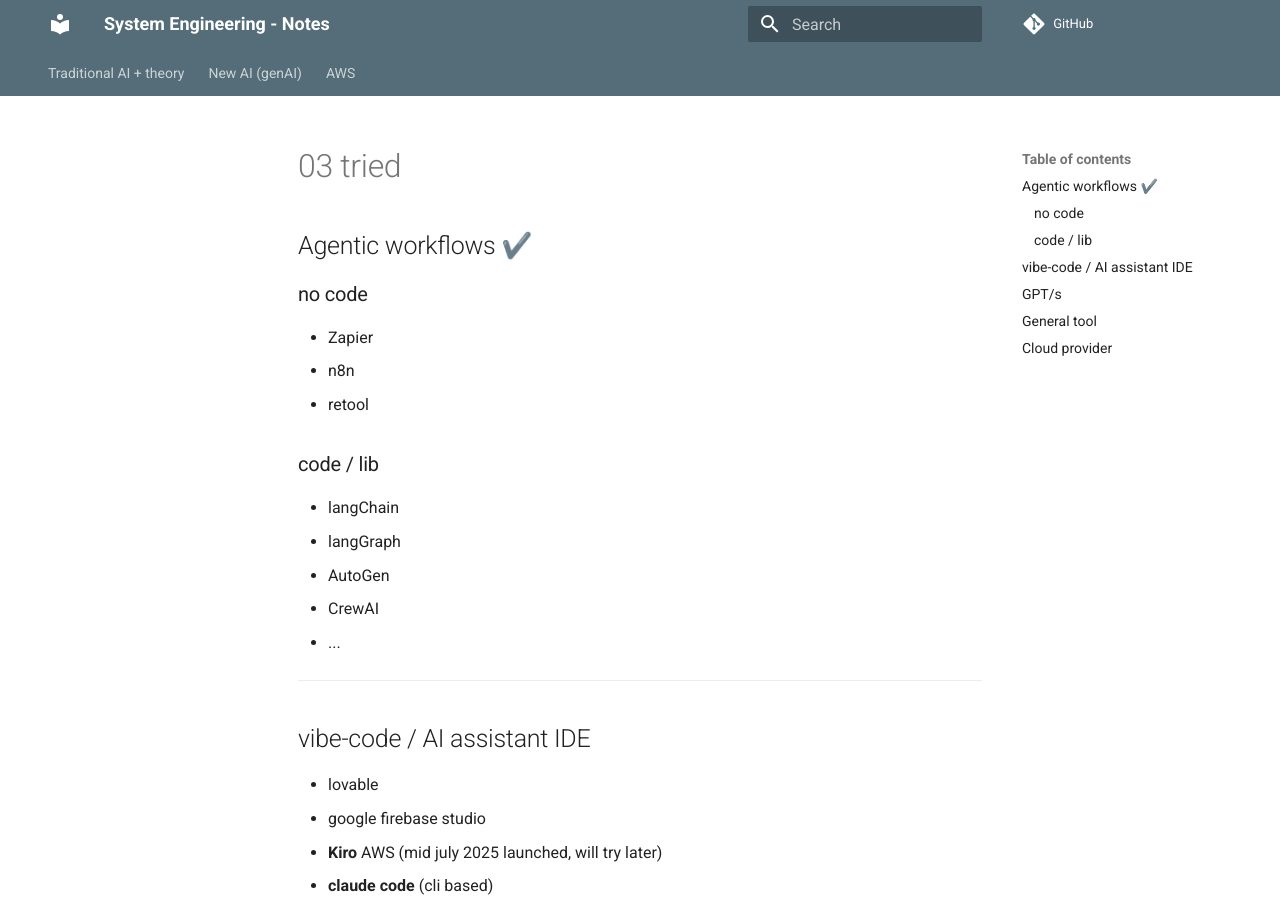
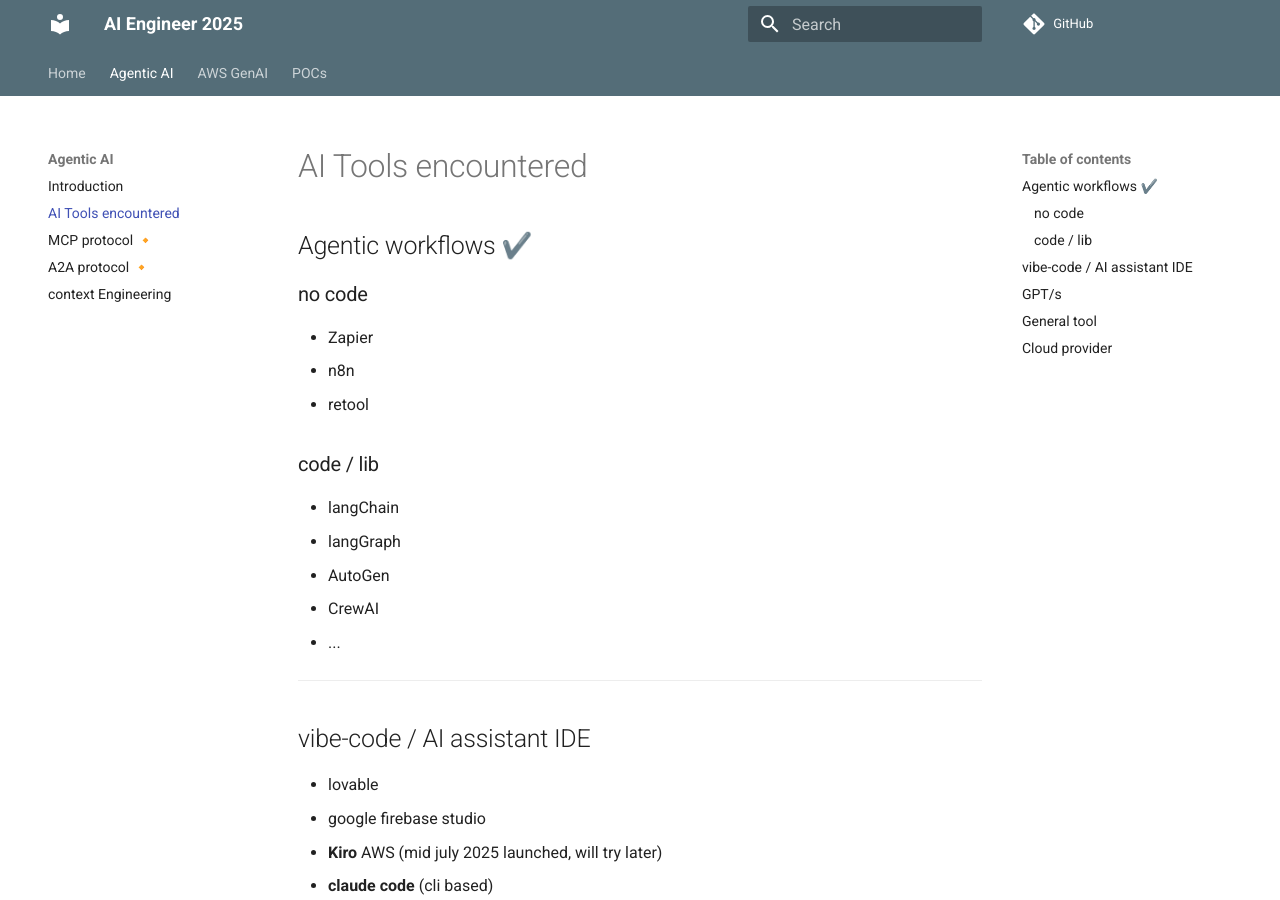
Before and after one commit to lekhrajdinkar/AI-Engineer, an MkDocs documentation site: the page built from docs/02_agentic_ai/03_tried.md, in a window 1280 px wide and 900 px high. Built offline with MkDocs 1.6.1 and Material for MkDocs 9.7.7, drawn with Linux system fonts in a browser that asks for light colours; comment, search, counter and statistics services are not loaded; some of the changed lines change nothing that is shown; some of the changed text lies outside the part shown.

Commit message:
genAI mkdocs

```diff
--- a/mkdocs.yml
+++ b/mkdocs.yml
@@ -1,34 +1,30 @@
-site_name: System Engineering -  Notes
-site_description: System Engineering -  Notes
-site_author: Lekhraj
+site_name: AI Engineer 2025
+site_description: AI Engineer 2025
+site_author: Lekhraj Dinkar
 docs_dir: docs
+nav:
+    - Home :
+        - Start: 00_temp/00_start.md
+        - Generative AI: 00_temp/00_GenAI.md
+        - Machine learning: 00_temp/04_AI_ML.md
+        - Deep learning: 00_temp/04_AI_ML.md
+        - AI challenges: 00_temp/05_AI_challenges.md
+        - Prompt Engineering: 00_temp/03_prompt_engineering.md
 
-extra_javascript:
-  - mkdocs.js
+    - Agentic AI:
+        - Introduction : 02_agentic_ai/00_start.md
+        - AI Tools encountered : 02_agentic_ai/03_tried.md
+        - MCP protocol 🔸 : 02_agentic_ai/01_MCP.md
+        - A2A protocol 🔸: 02_agentic_ai/02_A2A.md
+        - context Engineering: 02_agentic_ai/04_context_engineering.md
 
-# Navigation based on your Notes folder
-nav:
-    - Traditional AI + theory:
-        - 🔰2025:
-            - Start: 00_gen_ai/00_temp/00_start.md
-            - Generative AI: 00_gen_ai/00_temp/00_GenAI.md
-            - ML Machine learning: 00_gen_ai/00_temp/04_AI_ML.md
-            - AI challenges: 00_gen_ai/00_temp/05_AI_challenges.md
-    - New AI (genAI):
-        - 🔰2025:
-            - Prompting: 00_gen_ai/00_temp/03_prompt_engineering.md
-            - Agentic AI:
-              - Introduction : 00_gen_ai/02_agentic_ai/00_start.md
-              - AI Tools encountered : 00_gen_ai/02_agentic_ai/03_tried.md
-              - MCP protocol 🔸 : 00_gen_ai/02_agentic_ai/01_MCP.md
-              - A2A protocol 🔸: 00_gen_ai/02_agentic_ai/02_A2A.md
-            - POCs:
-              - 01 chatbot: 00_gen_ai/poc/poc_1_cb.md
-              - 02 RAG with dynamoDB: 00_gen_ai/poc/poc_2_rag.md
-    - AWS:
-        - 🔰2025:
-          - 01_bedrock: 00_gen_ai/01_aws/01_bedrock.md
-          - 02_sageMaker: 00_gen_ai/01_aws/02_sageMaker.md
+    - AWS GenAI:
+          - 01_bedrock: 01_aws/01_bedrock.md
+          - 02_sageMaker: 01_aws/02_sageMaker.md
+
+    - POCs:
+        - 01 chatbot: poc/poc_1_cb.md
+        - 02 RAG with dynamoDB: poc/poc_2_rag.md
 
 theme:
   name: material
```
Also changed, not shown: docs/02_agentic_ai/04_context_engineering.md (added).
